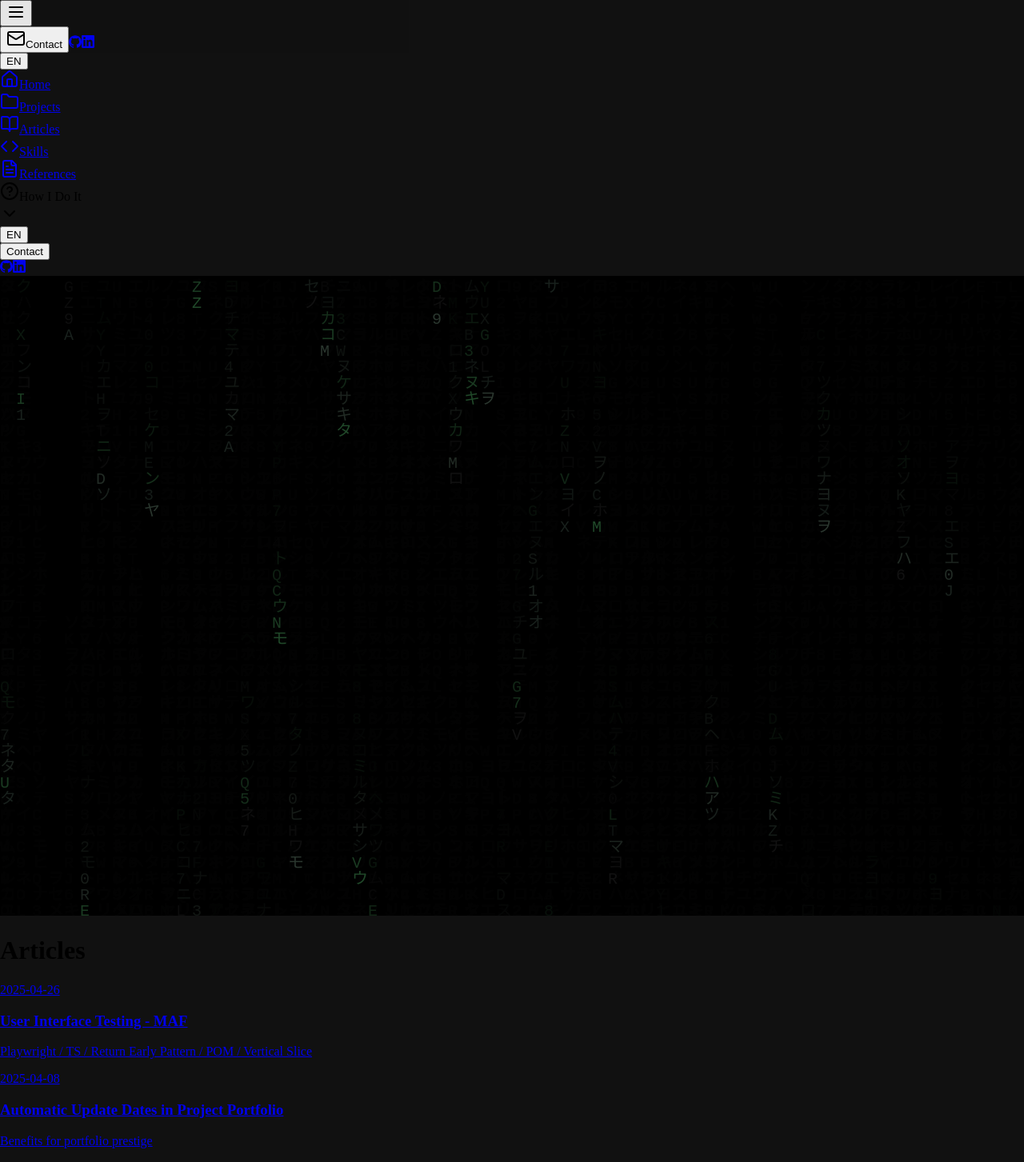
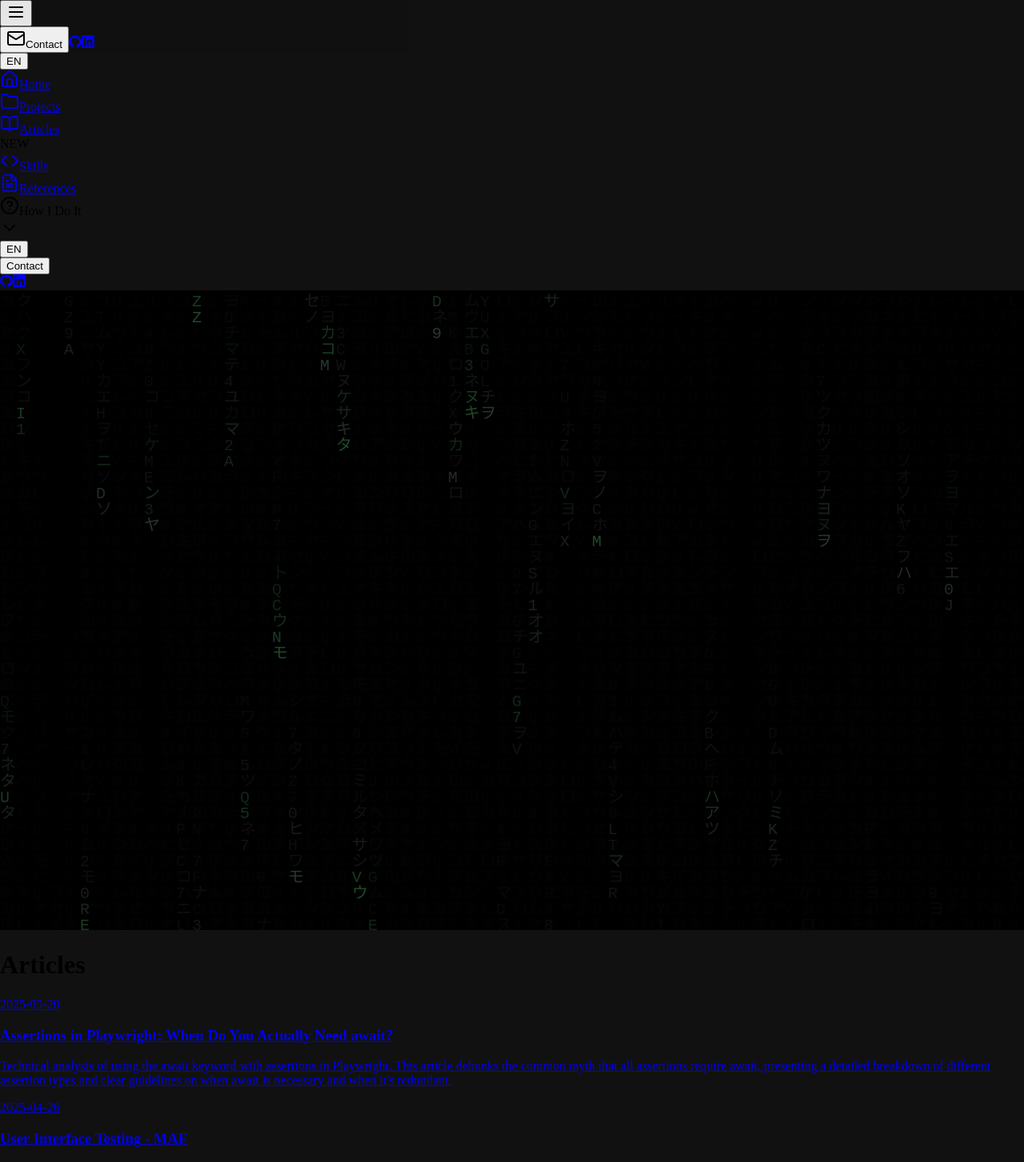
Before and after one commit to dar-kow/Portfolio, a React (Vite) app in the folder client/: page /articles in a window 1280 px wide. Shown: the top 1453 px of the page at 80% size. Built offline with nearby package versions, Linux system fonts and the light colour scheme.

Commit message:
Add new article on Playwright assertions and update existing article links

```diff
--- a/client/src/features/articles/data.ts
+++ b/client/src/features/articles/data.ts
@@ -89,7 +89,7 @@ export const articles: Article[] = [
       pl: "Testowanie komponentów React z Testing Library vs Playwright - co wybrać i kiedy?",
       en: "Testing React Components with Testing Library vs Playwright – Which One to Choose and When?",
     },
-   link: "/articles/react-testing-library-vs-playwright",
+    link: "/articles/react-testing-library-vs-playwright",
   },
   {
     title: {
@@ -151,5 +151,16 @@ export const articles: Article[] = [
     },
     link: "/articles/automatic-update-dates-is-project-portfolio",
   },
-
+  {
+    title: {
+      pl: "Asercje w Playwright: Kiedy faktycznie potrzebujesz await?",
+      en: "Assertions in Playwright: When Do You Actually Need await?",
+    },
+    date: "2025-05-20",
+    description: {
+      pl: "Analiza techniczna dotycząca używania słowa kluczowego await z asercjami w Playwright. Artykuł obala popularny mit, że wszystkie asercje wymagają await, prezentując szczegółową analizę różnych typów asercji oraz wskazówki, kiedy await jest niezbędne, a kiedy niepotrzebne.",
+      en: "Technical analysis of using the await keyword with assertions in Playwright. This article debunks the common myth that all assertions require await, presenting a detailed breakdown of different assertion types and clear guidelines on when await is necessary and when it's redundant.",
+    },
+    link: "/articles/playwright-assertions-when-you-need-await",
+  },
 ];
```
